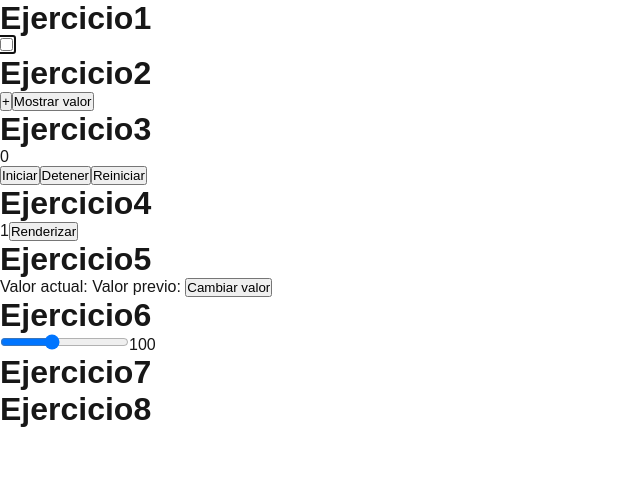
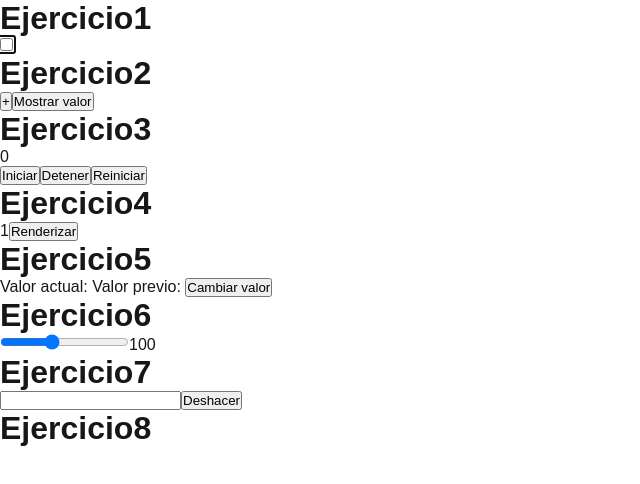
Before and after one commit to julia85310/b_useref, a Next.js app: page / in a window 1280 px wide. Shown: the top 484 px of the page, without its empty margins (0-640 px from the left). Built offline with nearby package versions, Linux system fonts and the light colour scheme.

Commit message:
ej 7 done

```diff
--- /dev/null
+++ b/src/app/TextEditor.js
@@ -0,0 +1,24 @@
+import {useEffect, useRef, useState} from 'react';
+
+export default function TextEditor(){
+  const texts = useRef([]);
+  const [text, setText] = useState('');
+
+  useEffect(() =>{
+    if(texts.current[texts.current.length - 1] != text){
+      texts.current.push(text);
+    }
+  }, [text]);
+
+  function undo(){
+    if (texts.current.length > 0){
+      texts.current.pop();
+      setText(texts.current[texts.current.length - 1]);
+    }
+  }
+
+  return <div>
+    <input type='text' value={text} onChange={e => setText(e.target.value)}></input>
+    <button onClick={undo}>Deshacer</button>
+  </div>
+}
--- a/src/app/page.js
+++ b/src/app/page.js
@@ -5,6 +5,7 @@ import Timer from "./Timer";
 import RenderCounter from "./RenderCounter";
 import PreviousValue from "./PreviousValue";
 import ColorSlider from "./ColorSlider";
+import TextEditor from "./TextEditor";
 
 export default function Home() {
   return (
@@ -22,6 +23,7 @@ export default function Home() {
       <h1>Ejercicio6</h1>
       <ColorSlider></ColorSlider>
       <h1>Ejercicio7</h1>
+      <TextEditor></TextEditor>
       <h1>Ejercicio8</h1>
     </div>
   );
```
